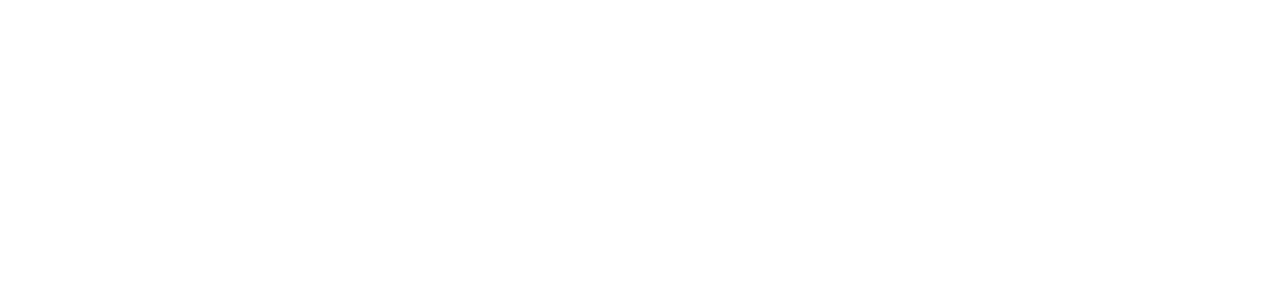
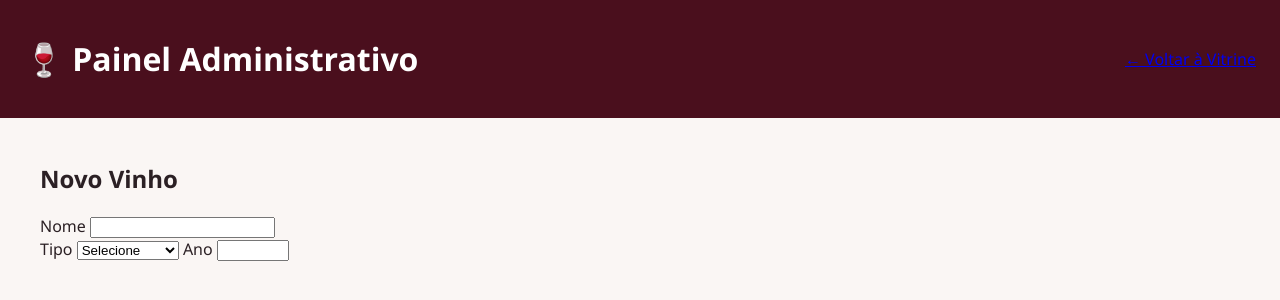
Before and after one commit to pedrohenrikee/projeto-final-psi, a plain HTML site: page admin.html in a window 1280 px wide. Drawn offline with Linux system fonts and the light colour scheme.

Commit message:
feat: novo vinho admin.html

```diff
--- a/admin.html
+++ b/admin.html
@@ -1,11 +1,40 @@
 <!DOCTYPE html>
-<html lang="en">
+<html lang="pt-br">
 <head>
     <meta charset="UTF-8">
     <meta name="viewport" content="width=device-width, initial-scale=1.0">
-    <title>Document</title>
+    <title>Adega Vinho & Cia - Admin</title>
+    <link rel="stylesheet" href="style.css">
 </head>
 <body>
+    <header class="topo">
+        <h1>🍷 Painel <span>Administrativo</span></h1>
+        <a href="index.html">← Voltar à Vitrine</a>
+    </header>
+
+    <main class="painel">
+        <form class="cadastro" id="form">
+            <h2 id="tituloForm">Novo Vinho</h2>
+            <input type="hidden" id="id">
+
+            <label>Nome <input id="nome" required></label>
+            <div class="linha">
+        <label>Tipo
+          <select id="tipo" required>
+            <option value="">Selecione</option>
+            <option>Vinho Tinto</option>
+            <option>Vinho Branco</option>
+            <option>Rosé</option>
+            <option>Espumante</option>
+            <option>Liquoroso</option>
+            <option>Fortificado</option>
+          </select>
+        </label>
+        <label>Ano <input id="ano" type="number" min="1900" max="2100" required></label>
+      </div>
+        </form>
+
+    </main>
 
 </body>
 </html>
```
